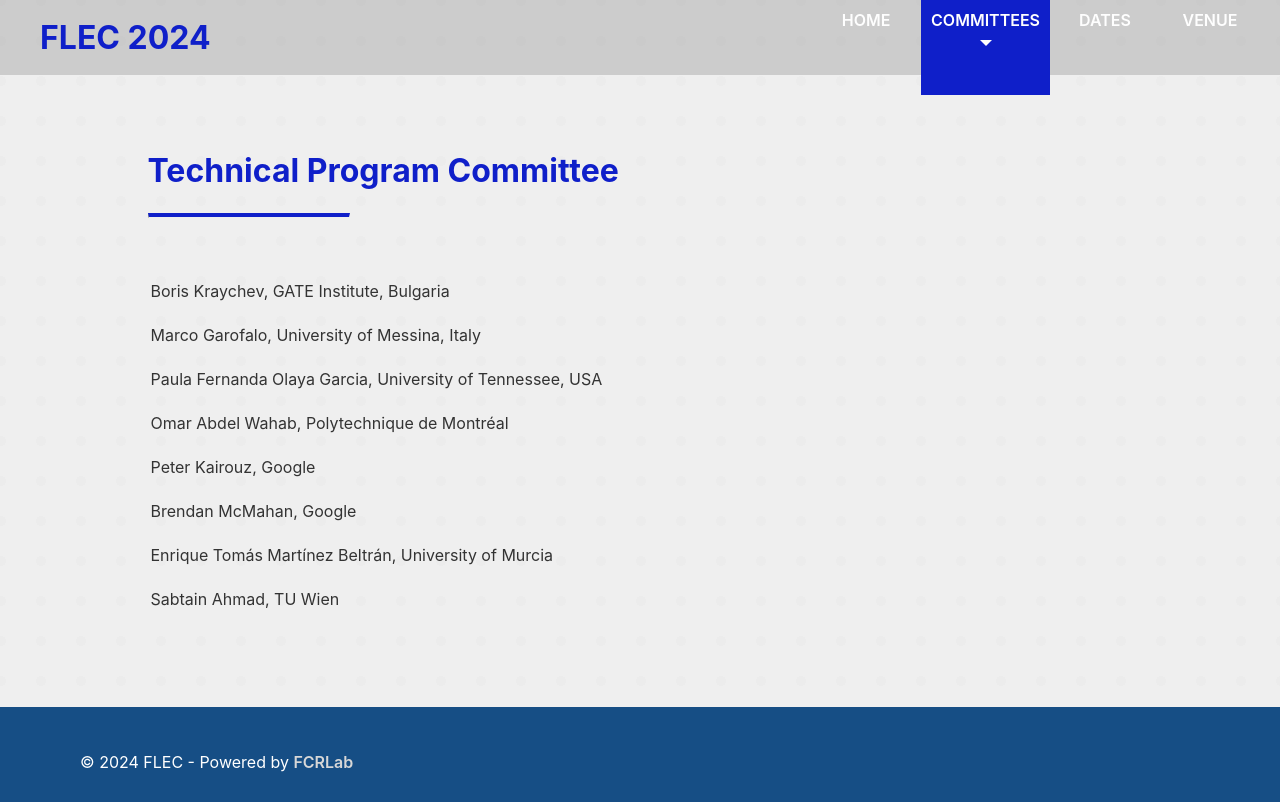
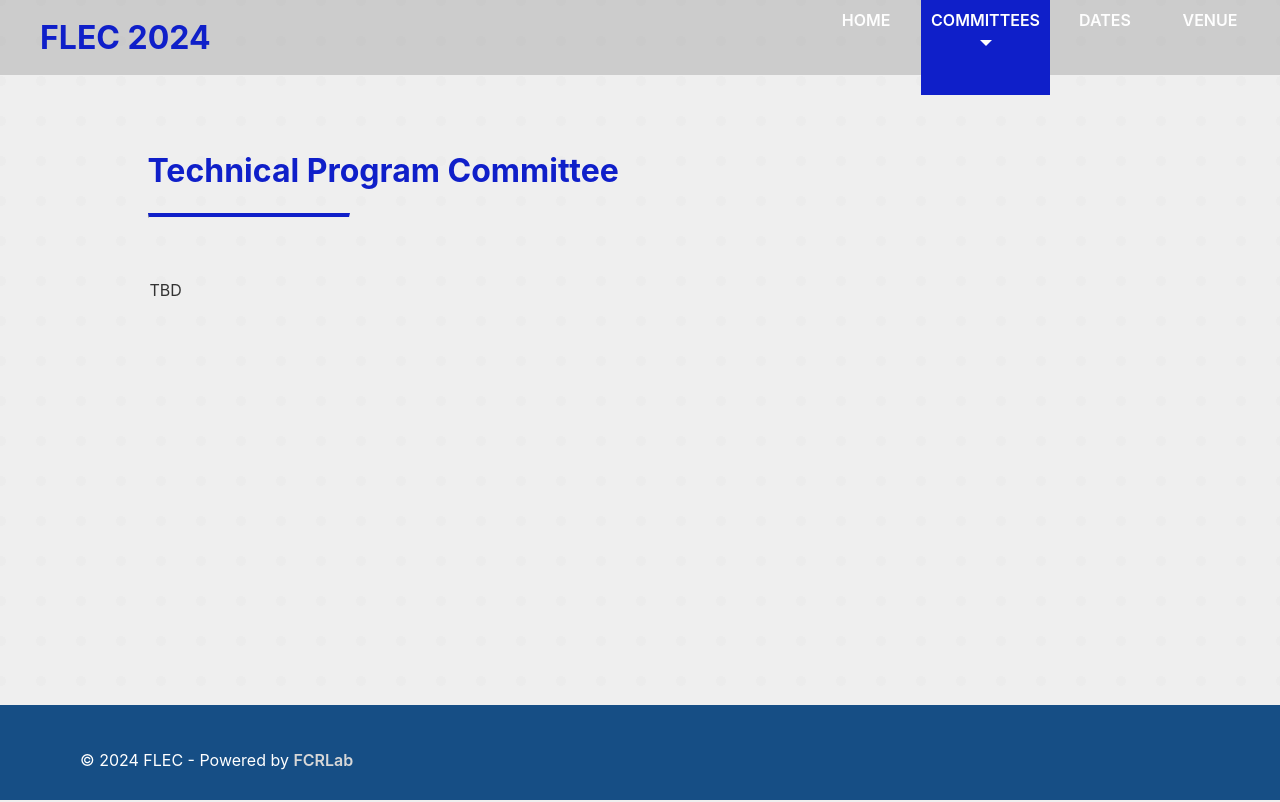
Before and after one commit to flec-workshop/2024, a React (Create React App) app: page /technical-program-committee in a window 1280 px wide. Built offline with nearby package versions, Linux system fonts and the light colour scheme.

Commit message:
tpc edit tbd

```diff
--- a/src/pages/TechnicalProgramCommittee.js
+++ b/src/pages/TechnicalProgramCommittee.js
@@ -10,7 +10,8 @@ const SteeringCommittee = () => {
                 <hr />
                 <table>
                     <tbody>
-                        <tr>
+                        TBD
+                            {/* <tr>
                                 <td>Boris Kraychev, GATE Institute, Bulgaria</td>
                             </tr>
                             <tr>
@@ -33,7 +34,7 @@ const SteeringCommittee = () => {
                             </tr>
                             <tr>
                                 <td>Sabtain Ahmad, TU Wien</td>
-                            </tr>
+                            </tr> */}
 
                         </tbody>
                 </table>
```
